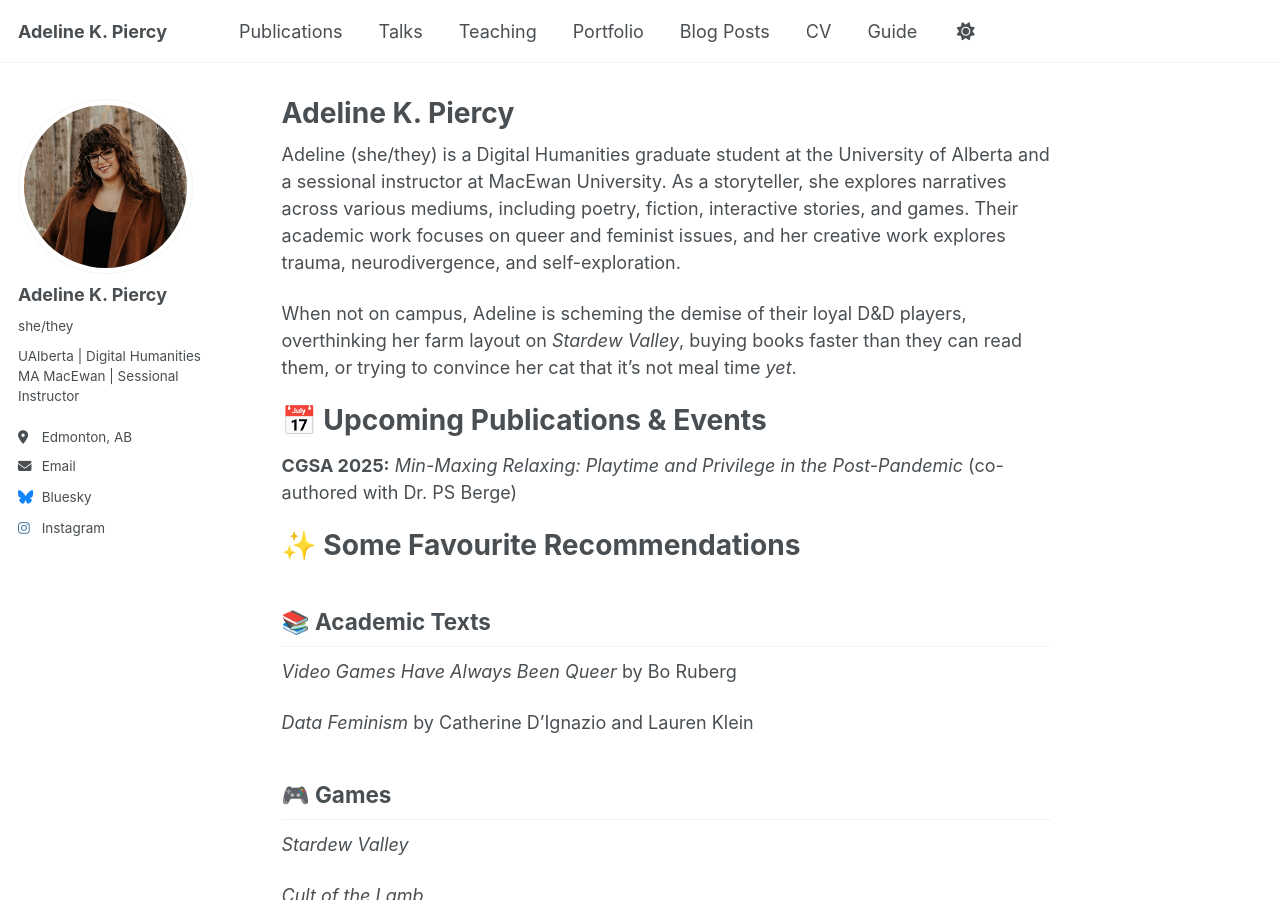
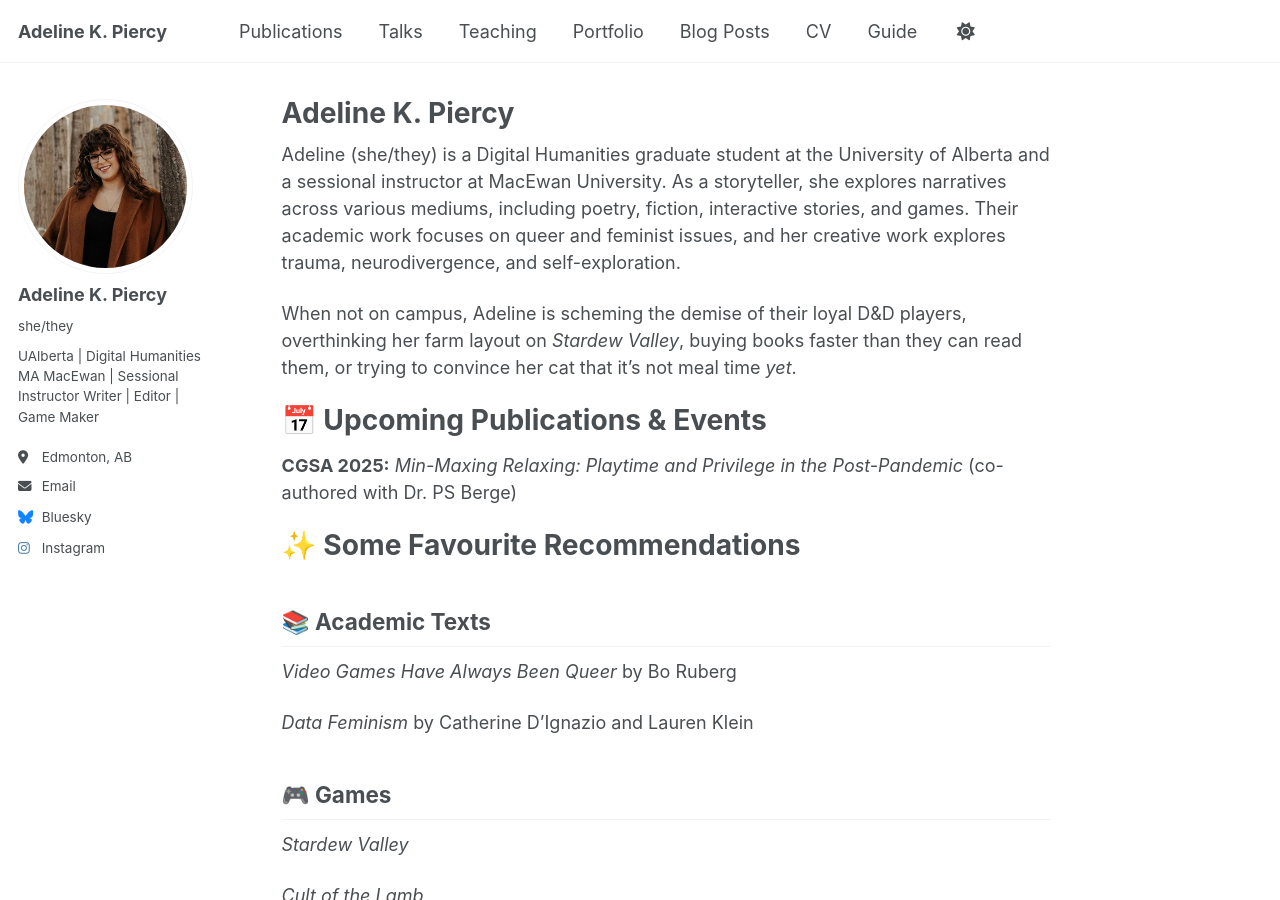
Before and after one commit to akpiercy/me, a Jekyll site: the page built from _pages/about.md, in a window 1280 px wide and 900 px high. Built offline with Jekyll 4.4.1, drawn with Linux system fonts in a browser that asks for light colours.

Commit message:
Update _config.yml

```diff
--- a/_config.yml
+++ b/_config.yml
@@ -25,7 +25,8 @@ author:
   avatar           : "headshot.jpg"
   name             : "Adeline K. Piercy"
   pronouns         : "she/they"
-  bio              : "UAlberta | Digital Humanities MA      MacEwan | Sessional Instructor"
+  bio              : "UAlberta | Digital Humanities MA      MacEwan | Sessional Instructor      Writer | Editor |
+Game Maker"
   location         : "Edmonton, AB"
   employer         : # "University of Alberta"
   uri              : # URL
```
